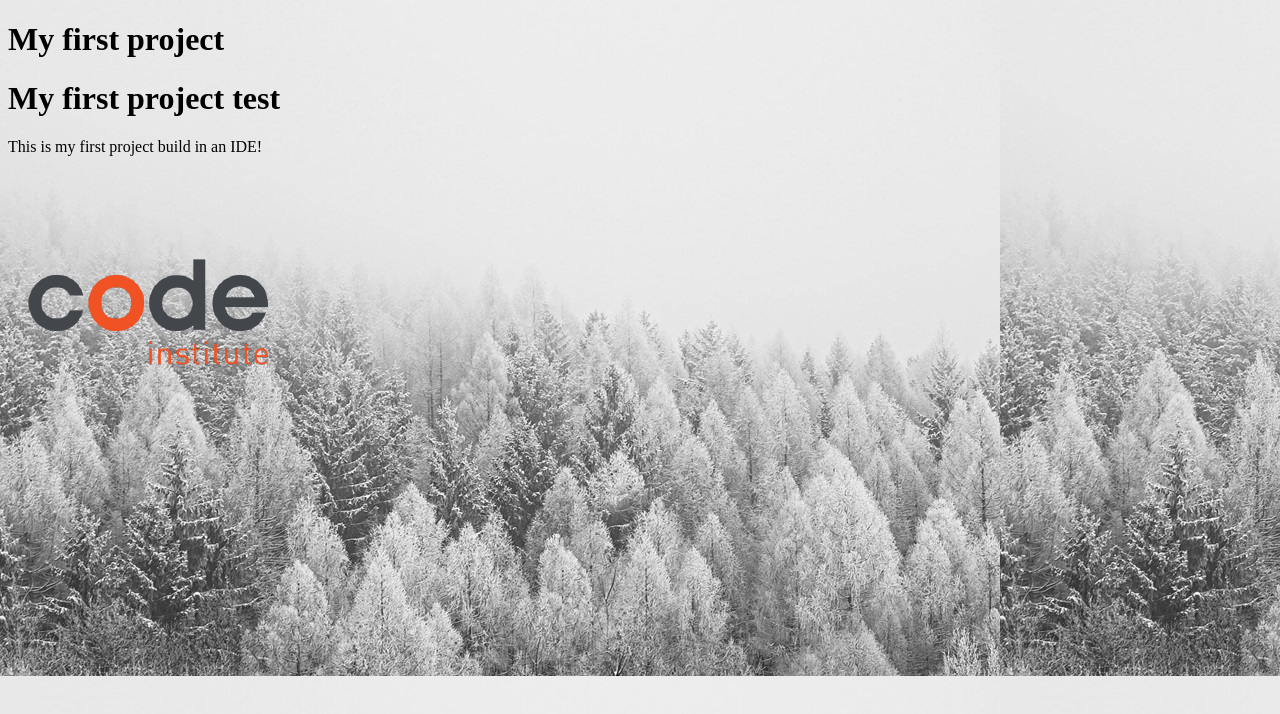
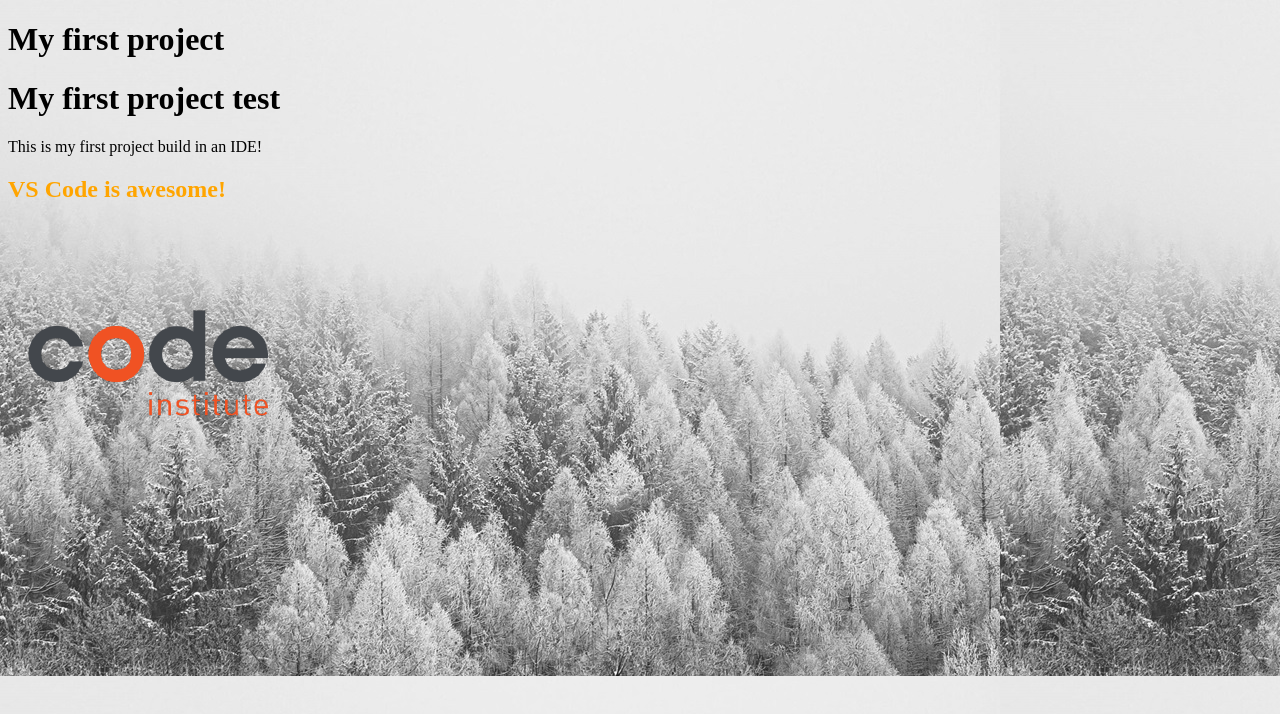
Before and after one commit to Alanampersand/my-first-project, a plain HTML site: page index.html in a window 1280 px wide. Drawn offline with Linux system fonts and the light colour scheme.

Commit message:
updating css

```diff
--- a/assets/css/styles.css
+++ b/assets/css/styles.css
@@ -2,7 +2,4 @@ body {
     background-color: lightgray;
     background-image : url("/assets/images/background-img.jpg");
 }
-/* body {
-    background-color: lightgray;
-    background-image : url("../images/background-img.jpg");
-} */
+h2 {color:orange;}
--- a/index.html
+++ b/index.html
@@ -10,6 +10,7 @@
 <h1>My first project</h1>
 <h1>My first project test</h1>
 <p>This is my first project build in an IDE!</p>
+<h2>VS Code is awesome!</h2>
 <img src="assets/images/ci-logo.png" alt="Code Institute Logo">
 </body>
 </html>
```
